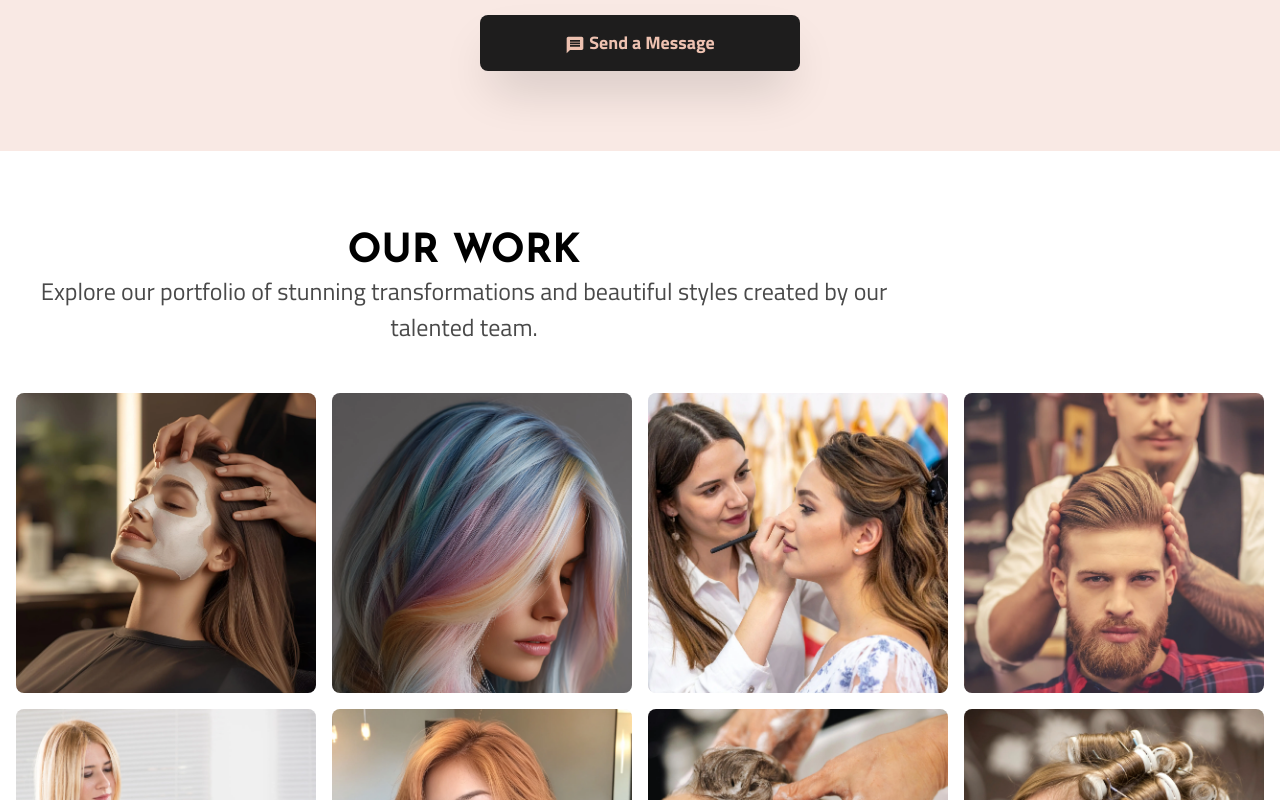
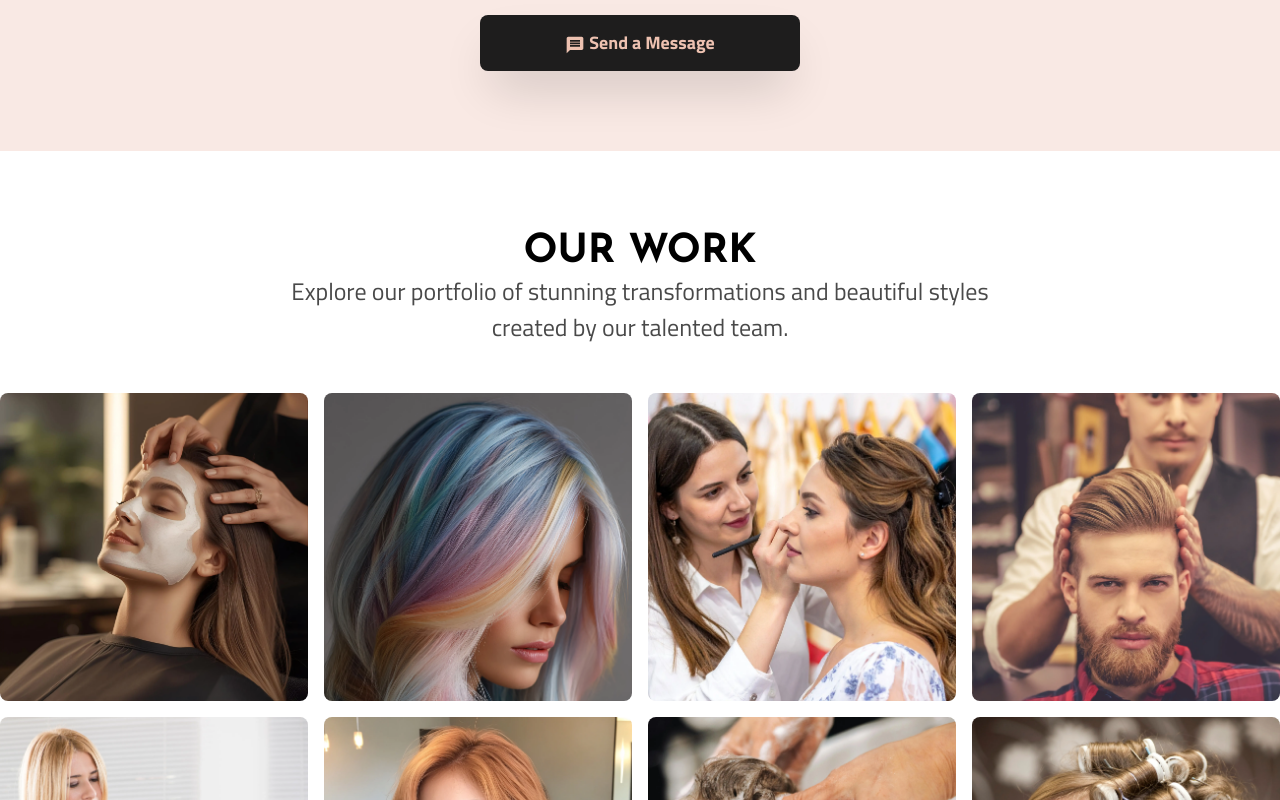
Before and after one commit to VictorKevz/lumi-salon, a Next.js app: page /en in a window 1280 px wide. Shown: the part 2000-2800 px from the top of the page. Built offline with nearby package versions, Linux system fonts and the light colour scheme.

Commit message:
Remove extra images and align gallery.

```diff
--- a/app/components/GalleryItem.tsx
+++ b/app/components/GalleryItem.tsx
@@ -12,7 +12,7 @@ export const GalleryItem: React.FC<GalleryItemProps> = ({
   return (
     <motion.button
       onClick={() => onClick(index)}
-      className="group relative aspect-square w-full overflow-hidden rounded-lg bg-neutral-100 focus:outline-none focus:ring-2 focus:ring-amber-500 focus:ring-offset-2"
+      className="group relative aspect-square w-full overflow-hidden rounded-lg focus:outline-none focus:ring-2 focus:ring-[var(--primary-5)] focus:ring-offset-2"
       initial={{ opacity: 0, scale: 0.9 }}
       whileInView={{ opacity: 1, scale: 1 }}
       viewport={{ once: true, margin: "-50px" }}
--- a/app/components/Lightbox.tsx
+++ b/app/components/Lightbox.tsx
@@ -15,7 +15,6 @@ export const Lightbox: React.FC<LightboxProps> = ({
   const lightboxRef = useRef<HTMLDivElement>(null);
   const closeButtonRef = useRef<HTMLButtonElement>(null);
 
-  // Handle keyboard navigation
   const handleKeyDown = useCallback(
     (e: KeyboardEvent) => {
       if (!isOpen) return;
@@ -41,16 +40,12 @@ export const Lightbox: React.FC<LightboxProps> = ({
     [isOpen, currentIndex, images.length, onClose, onNavigate]
   );
 
-  // Focus management and keyboard listener
   useEffect(() => {
     if (isOpen) {
-      // Focus close button when lightbox opens
       closeButtonRef.current?.focus();
 
-      // Prevent body scroll
       document.body.style.overflow = "hidden";
 
-      // Add keyboard listener
       document.addEventListener("keydown", handleKeyDown);
 
       return () => {
--- a/app/sections/gallery/Gallery.tsx
+++ b/app/sections/gallery/Gallery.tsx
@@ -7,30 +7,26 @@ import { AnimationWrapper } from "@/app/components/AnimationWrapper";
 import { getGalleryImages, getGalleryMessages } from "@/lib/gallery";
 
 export const Gallery = ({ messages }: SectionProps) => {
-  // Build messages object from translations
   const galleryMessages = getGalleryMessages(messages);
 
-  // Get gallery images with translated alt texts
   const images = getGalleryImages(galleryMessages.images);
 
   return (
     <section
       id="gallery"
-      className="relative w-full overflow-hidden bg-white py-20"
+      className="center flex-col! relative w-full overflow-hidden bg-[neutral-0] py-20"
     >
-      <div className="container mx-auto px-4">
-        {/* Section Header */}
+      <div className="w-full ">
         <AnimationWrapper
           as={motion.header}
-          className="mb-12 text-center max-w-4xl w-full"
+          className="center flex-col! text-center w-full mb-12"
           animate={true}
           offset={30}
         >
           <h2>{galleryMessages.title}</h2>
-          <p>{galleryMessages.subtitle}</p>
+          <p className="max-w-3xl">{galleryMessages.subtitle}</p>
         </AnimationWrapper>
 
-        {/* Gallery Grid */}
         <GalleryGrid images={images} messages={galleryMessages} />
       </div>
     </section>
```
Also changed, not shown: app/components/GalleryGrid.tsx (+1 -6 lines), public/images/gallery/9.webp (deleted).
